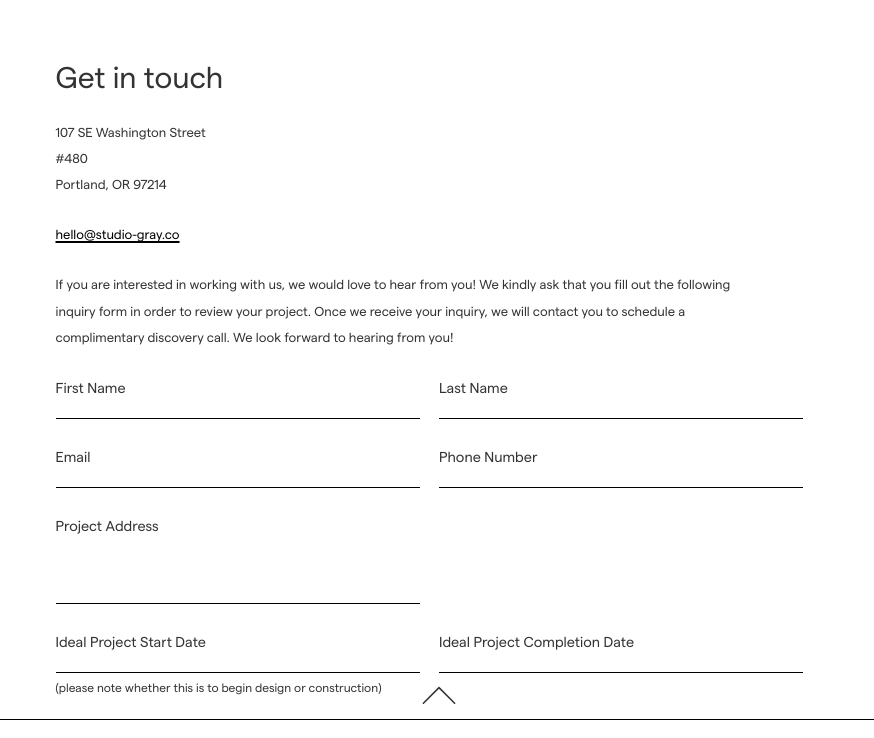
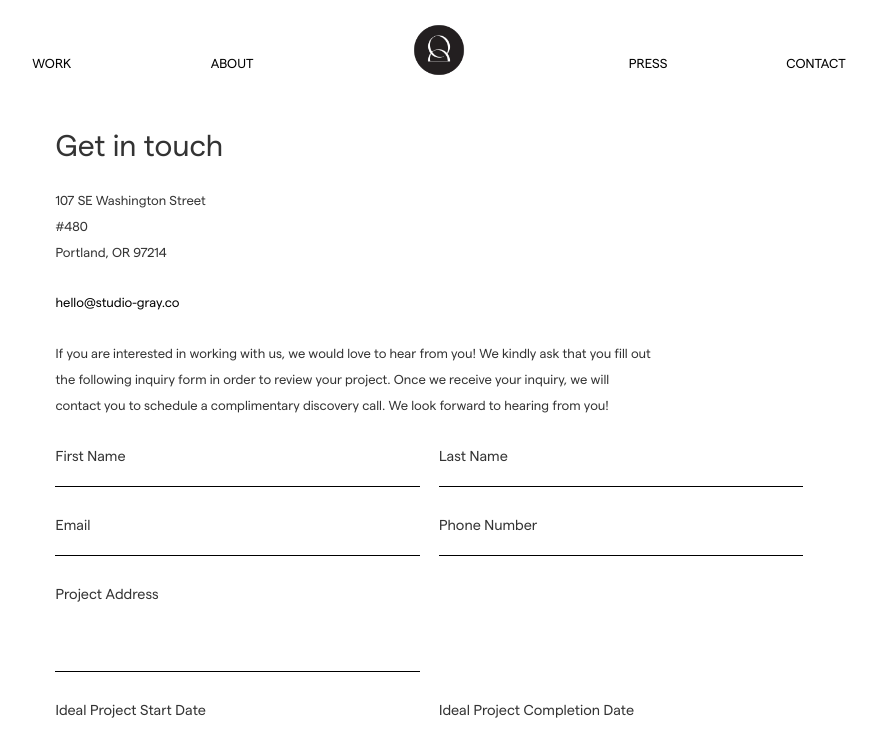
Before and after one commit to magicbryan/studiogray-v2, a Gatsby site: page /contact in a window 1280 px wide. Shown: the top 738 px of the page, without its empty margins (201-1075 px from the left). Built offline with nearby package versions, Linux system fonts and the light colour scheme; Gatsby itself is replaced by a stand-in of ours.

Commit message:
add top nav, style work

```diff
--- /dev/null
+++ b/src/components/TopNav.js
@@ -0,0 +1,50 @@
+import React from 'react'
+import { Link } from "gatsby"
+import styled from "styled-components"
+import sgIcon from "../images/sg_icon.avif"
+
+const TopNavWrapper = styled.div`
+    display: grid;
+    grid-template-columns: 1fr 1fr 100px 1fr 1fr;
+    margin-bottom: 2rem;
+    .icon {
+        display: flex;
+        justify-content: center;
+
+        img {
+            max-width: 60px;
+            margin: 0;
+        }
+    }
+    a.primary-nav-item {
+        text-decoration: none;
+        padding-top: 1.667rem;
+    }
+    #pn-work {
+        text-align: left;
+    }
+    #pn-about {
+        text-align: left;
+    }
+    #pn-press {
+        text-align: right;
+    }
+    #pn-contact {
+        text-align: right;
+    }
+`
+const TopNav = () => {
+  return (
+    <TopNavWrapper>
+        <Link id="pn-work" className="primary-nav-item" to="/work"  >WORK</Link>
+        <Link id="pn-about" className="primary-nav-item" to="/about"  >ABOUT</Link>
+        <div className="icon">
+            <Link to="/"><img src={sgIcon} /></Link>
+        </div>
+        <Link id="pn-press" className="primary-nav-item" to="#"  >PRESS</Link>
+        <Link id="pn-contact" className="primary-nav-item" to="/contact" >CONTACT</Link>
+    </TopNavWrapper>
+  )
+}
+
+export default TopNav
--- a/src/components/layout.js
+++ b/src/components/layout.js
@@ -7,28 +7,26 @@
 
 import * as React from "react"
 import PropTypes from "prop-types"
-
 import styled from "styled-components"
-
-import Nav from "./nav"
+import TopNav from "./TopNav"
 import "./layout.scss"
 
 
 // styled components
 
-const TopBar = styled.div`
-  background-color: white;
-  position:fixed;
-  top: 0;
-  left: 0;
-  right: 0;
-  height: 20px;
-  z-index: 2;
-`
+// const TopBar = styled.div`
+//   background-color: white;
+//   position:fixed;
+//   top: 0;
+//   left: 0;
+//   right: 0;
+//   height: 20px;
+//   z-index: 2;
+// `
 
 const Container = styled.div`
   box-sizing: border-box;
-  width: 80vw;
+  width: 66.667vw;
   max-width: 1160px;
   margin-left: auto;
   margin-right: auto;
@@ -46,10 +44,9 @@ const Layout = ({ children }) => {
     <>
 
     <Container>
+      <TopNav />
       <main>{children}</main>
     </Container>
-    <TopBar />
-    <Nav />
     </>
   )
 }
--- a/src/components/layout.scss
+++ b/src/components/layout.scss
@@ -84,9 +84,9 @@ a {
   color: black;
   text-decoration: none;
   font-weight: 500;
-  text-decoration: underline;
-  text-decoration-thickness: 1.5px;
-  text-underline-offset: 2px;
+  text-decoration: none;
+  // text-decoration-thickness: 1.5px;
+  // text-underline-offset: 2px;
 }
 a:active,
 a:hover {
@@ -215,7 +215,7 @@ li > p {
   margin-bottom: calc(var(--space-4) / 2);
 }
 p {
-  max-width: 680px;
+  max-width: 600px;
 }
 code {
   font-size: 0.875rem;
@@ -259,6 +259,14 @@ pre code:after,
 pre tt:before,
 pre tt:after {
   content: none;
+}
+
+
+h1, h2, h3, h4, h5 {
+  font-weight: 400;
+}
+h2 {
+  font-size: 1.2rem;
 }
 
 .inside-contain {
--- a/src/pages/work.js
+++ b/src/pages/work.js
@@ -13,6 +13,10 @@ const WorkGrid = styled.div`
 
 const WorkItem = styled.div`
     width: 50%;
+    text-align: center;
+    h2 {
+      text-transform: uppercase;
+    }
 `
 
 const Work = () => {
```
Also changed, not shown: src/components/PortraitImages.js (+11 -0 lines), src/pages/index.js (+5 -4 lines), src/pages/work/{prismicWork.uid}.js (+8 -2 lines).
